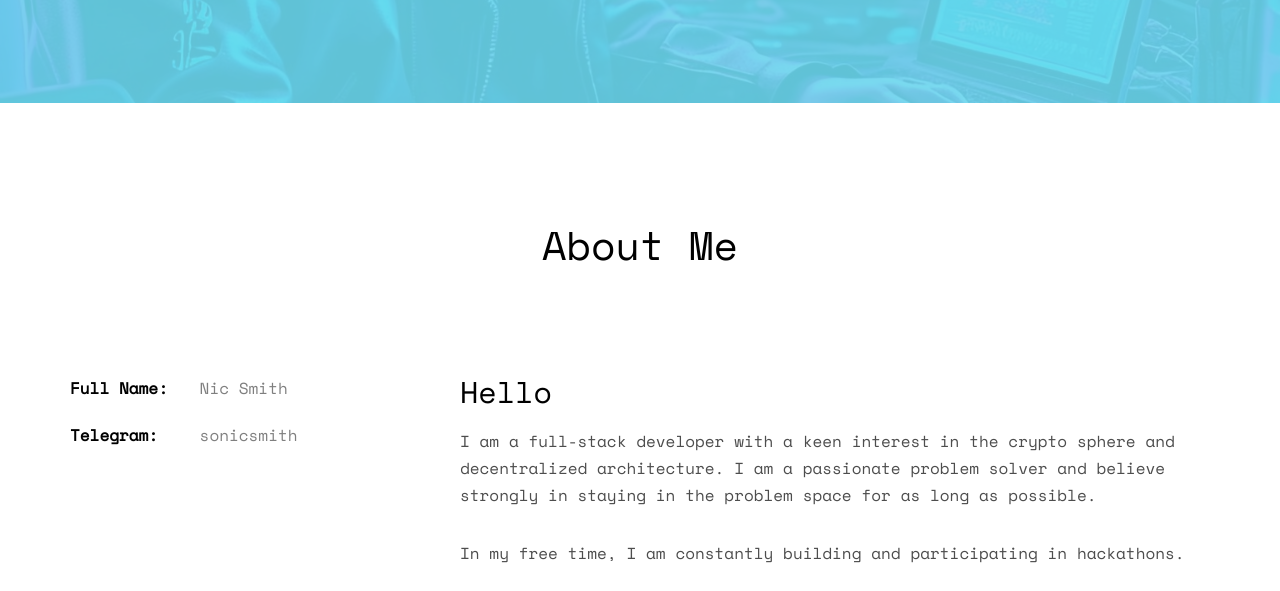
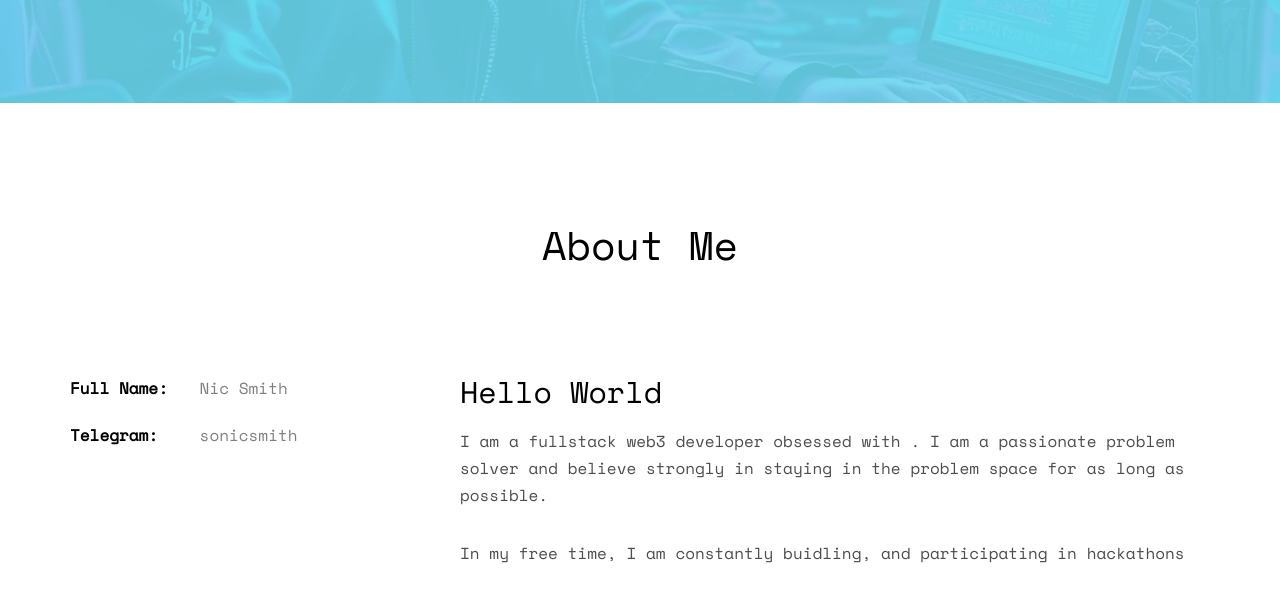
Before and after one commit to sonicsmith/portfolio, a plain HTML site: page index.html in a window 1280 px wide. Shown: the part 697-1288 px from the top of the page. Drawn offline with nearby package versions, Linux system fonts and the light colour scheme; files whose address does not match are found by name.

Commit message:
Slight tweaks

```diff
--- a/index.html
+++ b/index.html
@@ -75,7 +75,7 @@
 							<h3><span>Fullstack Web3 Developer</span></h3>
 							<p>
 								<ul class="fh5co-social-icons">
-									<li><a href="https://x.com/0xsonicsmith"><i class="icon-twitter2"></i></a></li>
+									<!-- <li><a href="https://x.com/0xsonicsmith"><i class="icon-twitter2"></i></a></li> -->
 									<li><a href="https://github.com/sonicsmith"><i class="icon-github2"></i></a></li>
 									<li><a href="https://www.linkedin.com/in/nic-smith-dev/"><i class="icon-linkedin2"></i></a></li>
 									<li><a href="/"><i class="icon-dribbble2"></i></a></li>
@@ -106,18 +106,17 @@
 					</ul>
 				</div>
 				<div class="col-md-8">
-					<h2>Hello</h2>
-					<p>I am a full-stack developer with a keen interest in the crypto sphere and
-						decentralized architecture.
+					<h2>Hello World</h2>
+					<p>I am a fullstack web3 developer obsessed with .
 						I am a passionate problem solver and believe strongly in staying in the
 						problem space for as long as possible.
 					</p>
-						<p>In my free time, I am constantly building and participating in
-						hackathons.</p>
+						<p>In my free time, I am constantly buidling, and participating in
+						hackathons</p>
 					<p>
 						<ul class="fh5co-social-icons">
-							<li><a href="https://x.com/0xsonicsmith"><i class="icon-twitter2"></i></a></li>
 							<li><a href="https://github.com/sonicsmith"><i class="icon-github2"></i></a></li>
+							<!-- <li><a href="https://x.com/0xsonicsmith"><i class="icon-twitter2"></i></a></li> -->
 							<li><a href="https://www.linkedin.com/in/nic-smith-dev/"><i class="icon-linkedin2"></i></a></li>
 							<li><a href="/"><i class="icon-dribbble2"></i></a></li>
 						</ul>
```
